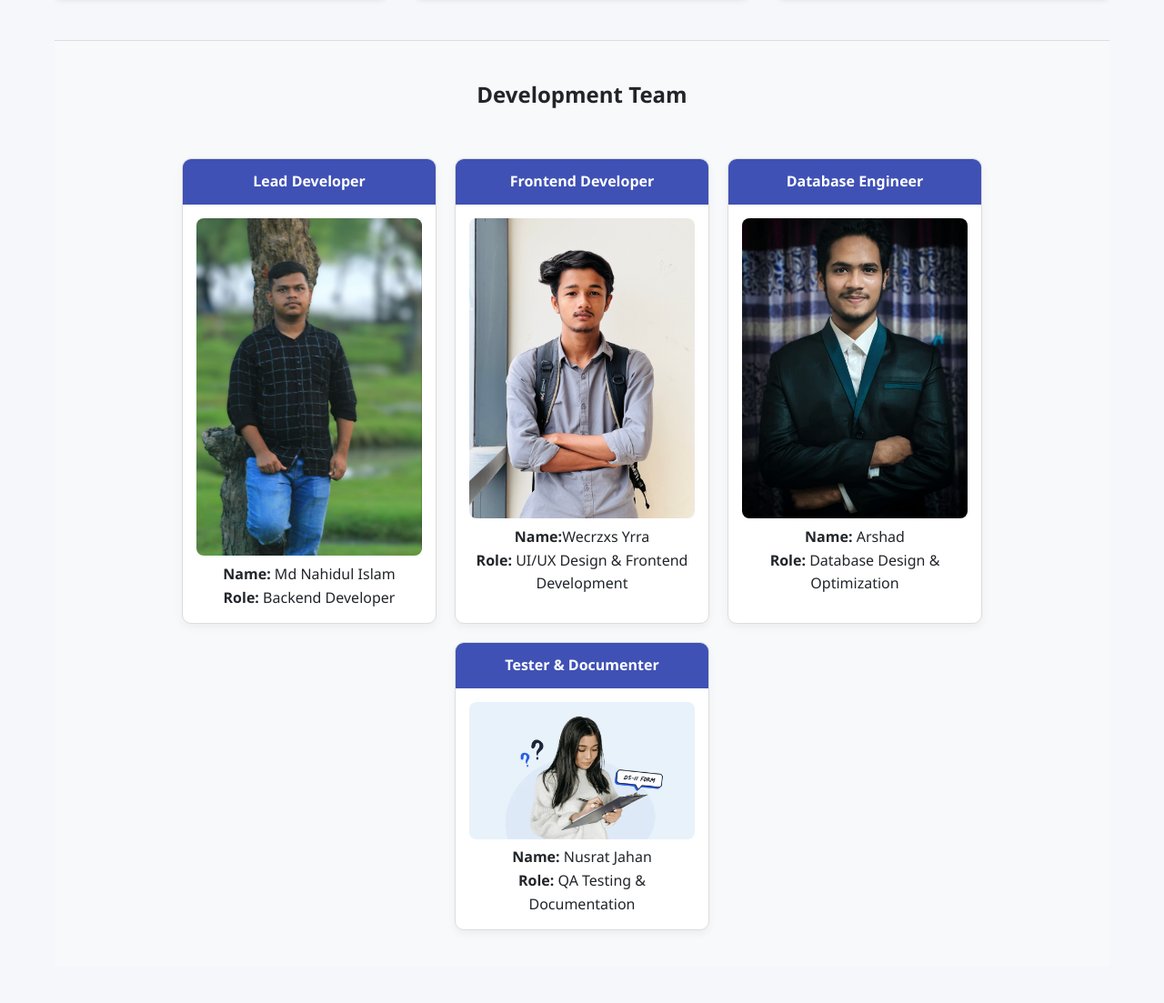
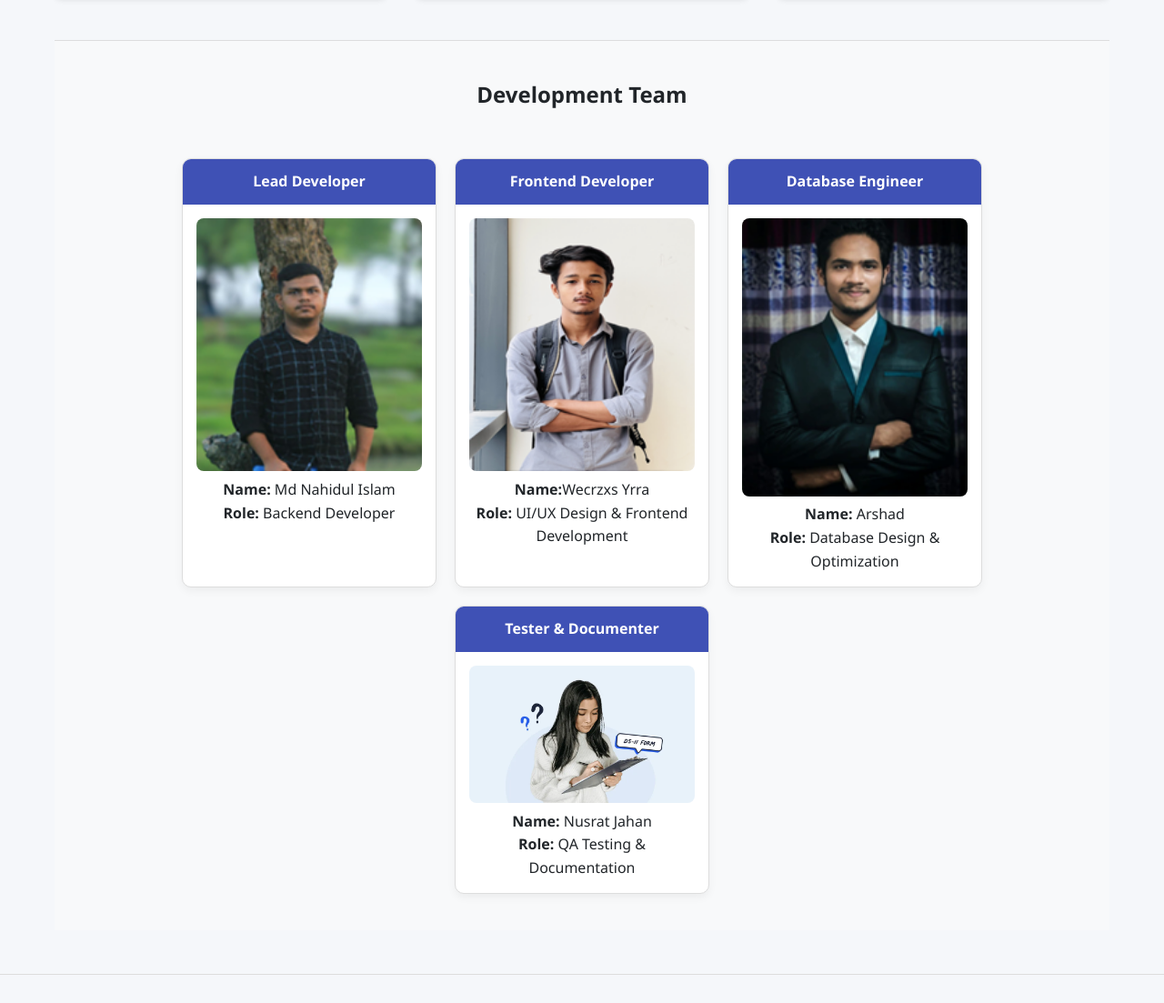
Before and after one commit to mdnahidul337/student_management_system, a Flask app: page / in a window 1280 px wide. Shown: the part 807-1910 px from the top of the page at 91% size. Run offline with Flask 2, Linux system fonts and the light colour scheme.

Commit message:
Update index.html

```diff
--- a/templates/index.html
+++ b/templates/index.html
@@ -63,7 +63,7 @@
         <div class="card">
             <div class="card-header">Lead Developer</div>
             <div class="card-body">
-                <img src="/static/images/6224132650084451094.jpg" alt="Rakib Hasan" style="width:100%; border-radius: 8px;">
+                <img src="/static/images/nahid.png" alt="Rakib Hasan" style="width:100%; border-radius: 8px;">
                 <p><strong>Name:</strong> Md Nahidul Islam</p>
                 <p><strong>Role:</strong> Backend Developer</p>
             </div>
@@ -72,7 +72,7 @@
         <div class="card">
             <div class="card-header">Frontend Developer</div>
             <div class="card-body">
-                <img src="/static/images/Tamim.jpg" alt="Sadia Rahman" style="width:100%; border-radius: 8px;">
+                <img src="/static/images/tamim.png" alt="Sadia Rahman" style="width:100%; border-radius: 8px;">
                 <p><strong>Name:</strong>Wecrzxs Yrra</p>
                 <p><strong>Role:</strong> UI/UX Design & Frontend Development</p>
             </div>
@@ -81,7 +81,7 @@
         <div class="card">
             <div class="card-header">Database Engineer</div>
             <div class="card-body">
-                <img src="/static/images/6064656404100269292.jpg" alt="Tanvir Alam" style="width:100%; border-radius: 8px;">
+                <img src="/static/images/arsh.png" alt="Tanvir Alam" style="width:100%; border-radius: 8px;">
                 <p><strong>Name:</strong> Arshad</p>
                 <p><strong>Role:</strong> Database Design & Optimization</p>
             </div>
```
